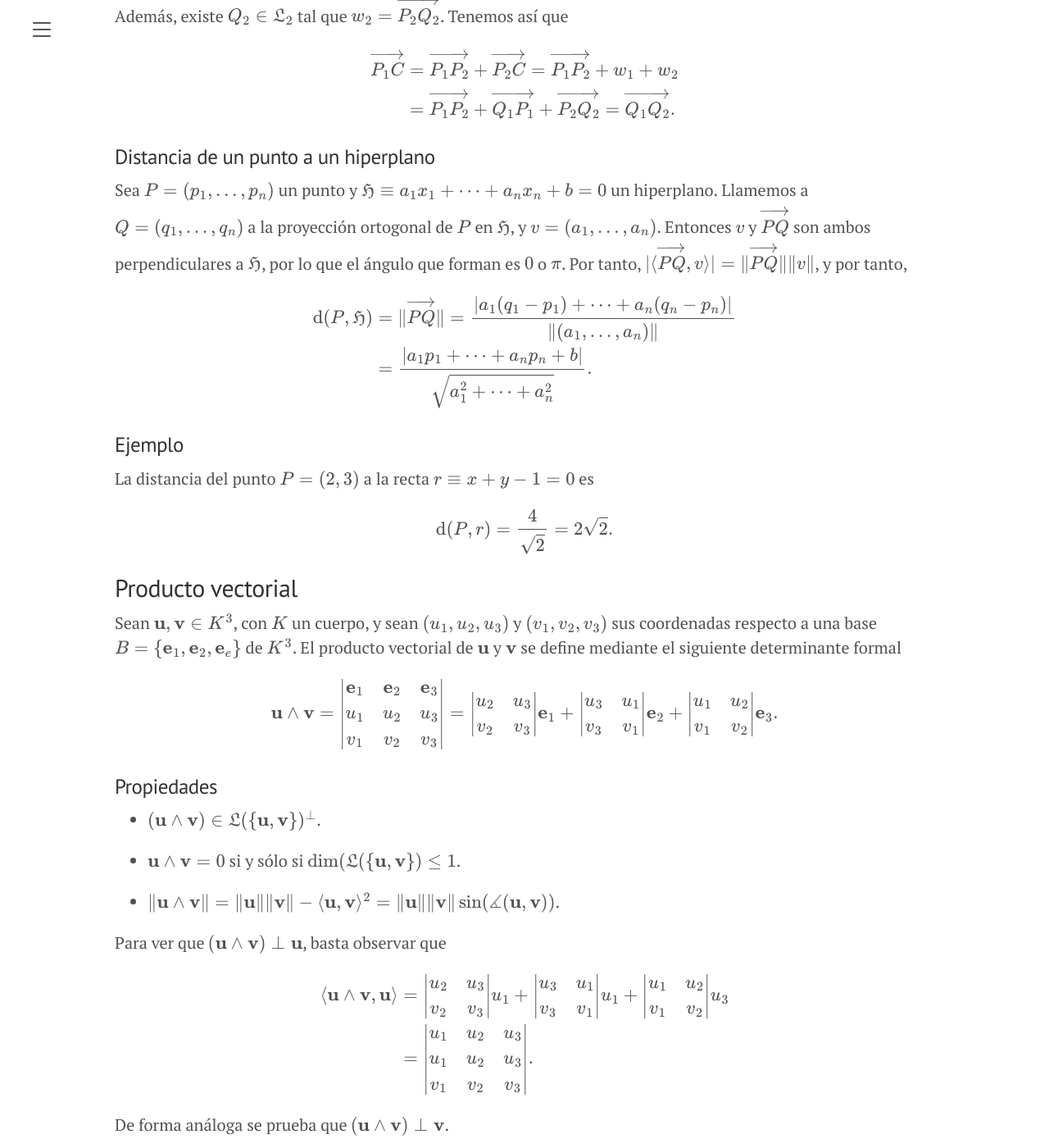
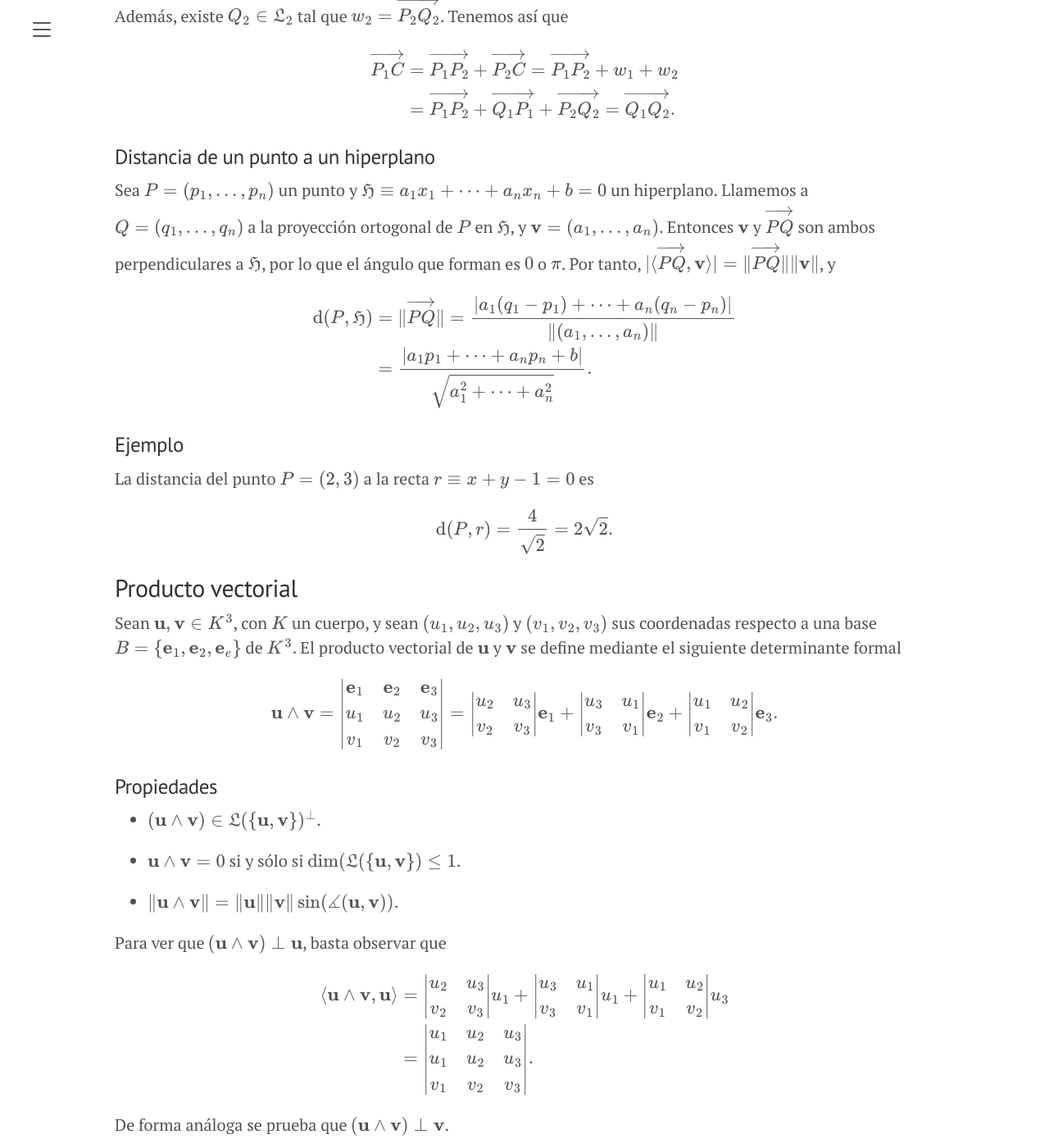
Before and after one commit to pedritomelenas/Algebra-Lineal, a Jekyll site: the page built from 5-afin-euclideo.md, in a window 1280 px wide and 1400 px high, scrolled down 14095 px. Shown: the whole window at 82% size. Built offline with Jekyll 4.4.1, drawn with Linux system fonts in a browser that asks for light colours.

Commit message:
corrección errores afín métrico

```diff
--- a/5-afin-euclideo.md
+++ b/5-afin-euclideo.md
@@ -646,7 +646,7 @@
 
 ### Distancia de un punto a un hiperplano
 
-Sea $P=(p_1,\dots,p_n)$ un punto y $\mathfrak{H}\equiv a_1x_1+\dots+a_nx_n+b=0$ un hiperplano. Llamemos a $Q=(q_1,\dots,q_n)$ a la proyección ortogonal de $P$ en $\mathfrak{H}$, y $v=(a_1,\dots,a_n)$. Entonces $v$ y $\overrightarrow{PQ}$ son ambos perpendiculares a $\mathfrak{H}$, por lo que el ángulo que forman es $0$ o $\pi$. Por tanto, $\vert\langle \overrightarrow{PQ},v\rangle\vert =  \Vert \overrightarrow{PQ}\Vert \Vert v\Vert$, y por tanto,
+Sea $P=(p_1,\dots,p_n)$ un punto y $\mathfrak{H}\equiv a_1x_1+\dots+a_nx_n+b=0$ un hiperplano. Llamemos a $Q=(q_1,\dots,q_n)$ a la proyección ortogonal de $P$ en $\mathfrak{H}$, y $\mathbf{v}=(a_1,\dots,a_n)$. Entonces $\mathbf{v}$ y $\overrightarrow{PQ}$ son ambos perpendiculares a $\mathfrak{H}$, por lo que el ángulo que forman es $0$ o $\pi$. Por tanto, $\vert\langle \overrightarrow{PQ},\mathbf{v}\rangle\vert =  \Vert \overrightarrow{PQ}\Vert \Vert \mathbf{v}\Vert$, y
 
 $$
 \begin{aligned}
@@ -684,7 +684,7 @@
 
 - $\mathbf{u} \wedge \mathbf{v}=0$ si y sólo si $\dim(\mathfrak{L}(\lbrace\mathbf{u},\mathbf{v}\rbrace)\le 1$.
 
-- $\Vert \mathbf{u} \wedge \mathbf{v}\Vert = \Vert \mathbf{u}\Vert \Vert\mathbf{v}\Vert-\langle\mathbf{u},\mathbf{v}\rangle^2=\Vert \mathbf{u}\Vert \Vert\mathbf{v}\Vert \sin(\measuredangle(\mathbf{u},\mathbf{v}))$.
+- $\Vert \mathbf{u} \wedge \mathbf{v}\Vert = \Vert \mathbf{u}\Vert \Vert\mathbf{v}\Vert \sin(\measuredangle(\mathbf{u},\mathbf{v}))$.
 
 Para ver que $(\mathbf{u}\wedge \mathbf{v})\perp \mathbf{u}$, basta observar que
 
```
